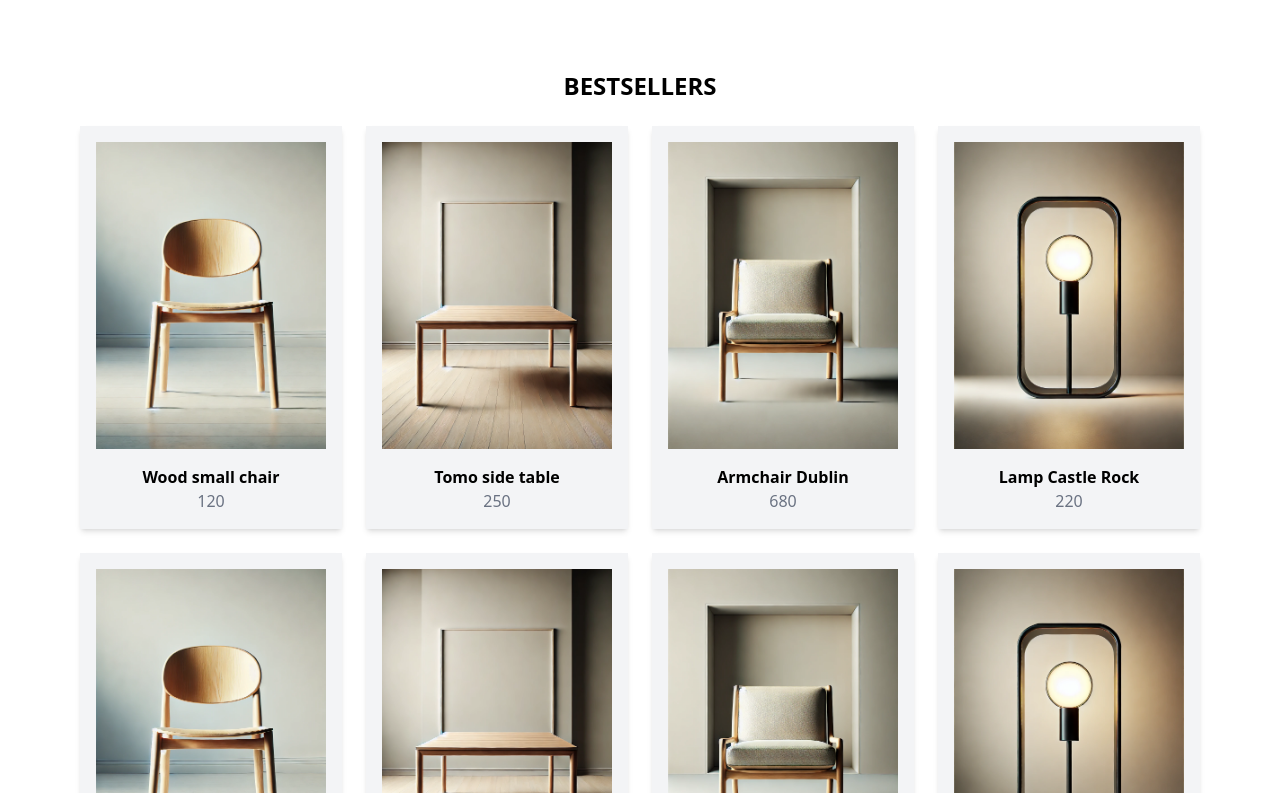
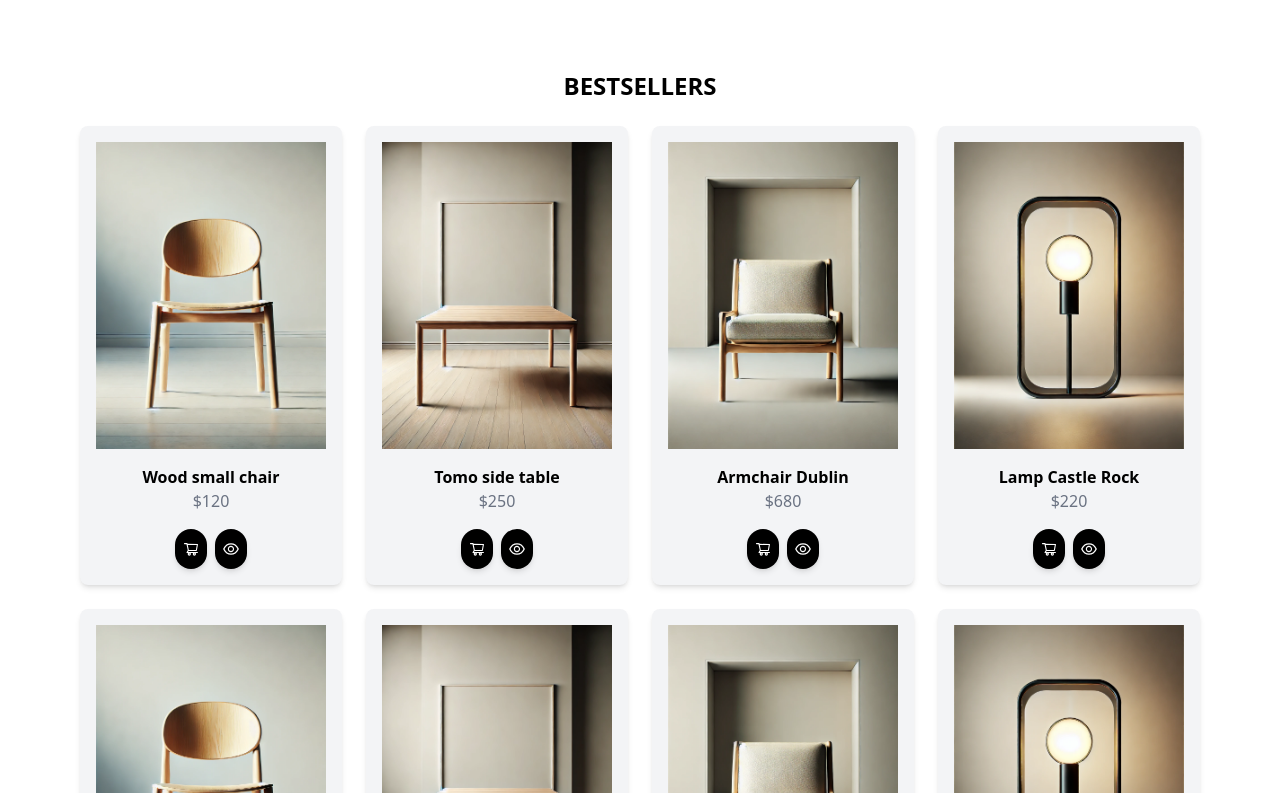
Before and after one commit to chonlapat323/myshop-frontend, a Next.js app: page / in a window 1280 px wide. Shown: the part 1207-2000 px from the top of the page. Built offline with nearby package versions, Linux system fonts and the light colour scheme; what @ant-design/nextjs-registry would draw is missing.

Commit message:
pop hover and change position icon bestseller card

```diff
--- a/app/(components)/bestsellers/page.tsx
+++ b/app/(components)/bestsellers/page.tsx
@@ -5,6 +5,7 @@ import {
   EyeOutlined,
   HeartOutlined,
 } from "@ant-design/icons";
+import { useState } from "react";
 
 interface Product {
   id: number;
@@ -19,6 +20,9 @@ interface BestsellersProps {
 }
 
 export default function Bestsellers({ products }: BestsellersProps) {
+  const [hoveredPopup, setHoveredPopup] = useState<number | null>(null);
+  const [cartPopup, setCartPopup] = useState<number | null>(null);
+
   return (
     <section className="max-w-6xl mx-auto px-4 py-10">
       <h2 className="text-center text-2xl font-bold mb-6">BESTSELLERS</h2>
@@ -26,34 +30,65 @@ export default function Bestsellers({ products }: BestsellersProps) {
         {products.map((product) => (
           <div
             key={product.id}
-            className="group relative bg-gray-100 p-4  shadow-md"
+            className="group relative bg-gray-100 p-4 rounded-lg shadow-md flex flex-col items-center"
           >
             {/* รูปสินค้า (แนวตั้ง) */}
-            <div className="w-full aspect-[3/4] overflow-hidden  relative">
+            <div className="w-full aspect-[3/4] overflow-hidden">
               <img
                 src={product.image}
                 alt={product.name}
                 className="w-full h-full object-cover transition-transform group-hover:scale-105"
               />
+            </div>
 
-              {/* ไอคอนอยู่ด้านบนของรูป */}
-              <div className="absolute bottom-4 left-1/2 transform -translate-x-1/2 flex gap-2 opacity-0 group-hover:opacity-100 transition-opacity">
-                <button className="p-2 bg-white rounded-full shadow-md hover:bg-gray-200">
+            {/* ชื่อสินค้า & ราคา */}
+            <div className="text-center mt-4">
+              <p className="font-semibold">{product.name}</p>
+              <p className="text-gray-500">${product.price}</p>
+            </div>
+
+            {/* ไอคอนเมนู (ด้านล่าง) */}
+            <div className="flex gap-2 mt-4 group-hover:pointer">
+              {/* ปุ่ม Cart + Popup */}
+              <div
+                className="relative"
+                onMouseEnter={() => setCartPopup(product.id)}
+                onMouseLeave={() => setCartPopup(null)}
+              >
+                <button className="p-2 bg-black text-white rounded-full shadow-md hover:bg-gray-800 cursor-pointer">
                   <ShoppingCartOutlined />
                 </button>
-                <button className="p-2 bg-white rounded-full shadow-md hover:bg-gray-200">
+
+                {/* Popup Add to Cart + ลูกศร */}
+                {cartPopup === product.id && (
+                  <div className="absolute bottom-12 left-1/2 transform -translate-x-1/2 bg-black text-white text-[10px] px-2 py-[2px] rounded shadow-md text-center whitespace-nowrap">
+                    Add to Cart
+                    <div
+                      className="absolute left-1/2 transform -translate-x-1/2 top-full w-0 h-0
+                border-l-4 border-r-4 border-t-4 border-l-transparent border-r-transparent border-t-black"
+                    ></div>
+                  </div>
+                )}
+              </div>
+
+              {/* ปุ่ม Eye + Popup Quick View */}
+              <div
+                className="relative"
+                onMouseEnter={() => setHoveredPopup(product.id)}
+                onMouseLeave={() => setHoveredPopup(null)}
+              >
+                <button className="p-2 bg-black text-white rounded-full shadow-md hover:bg-gray-800 cursor-pointer">
                   <EyeOutlined />
                 </button>
-                <button className="p-2 bg-white rounded-full shadow-md hover:bg-gray-200">
-                  <HeartOutlined />
-                </button>
+
+                {/* Popup Quick View + ลูกศร */}
+                {hoveredPopup === product.id && (
+                  <div className="absolute bottom-12 left-1/2 transform -translate-x-1/2 bg-black text-white text-[10px] px-2 py-[2px] rounded shadow-md text-center whitespace-nowrap">
+                    Quick View
+                    <div className="absolute left-1/2 transform -translate-x-1/2 top-full w-0 h-0 border-l-4 border-r-4 border-t-4 border-l-transparent border-r-transparent border-t-black"></div>
+                  </div>
+                )}
               </div>
-            </div>
-
-            {/* ชื่อสินค้า & ราคา (ไม่มีไอคอนบัง) */}
-            <div className="text-center mt-4">
-              <p className="font-semibold">{product.name}</p>
-              <p className="text-gray-500">{product.price}</p>
             </div>
           </div>
         ))}
```
